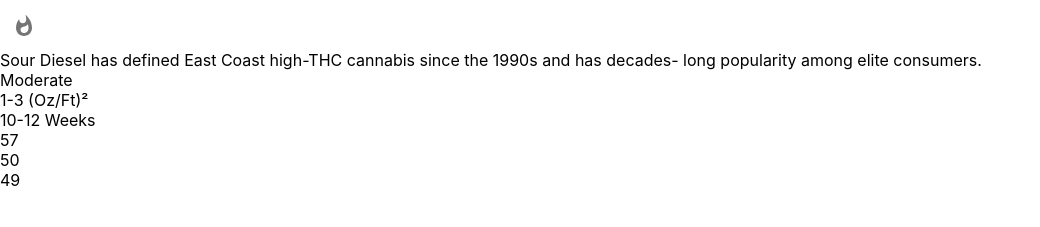
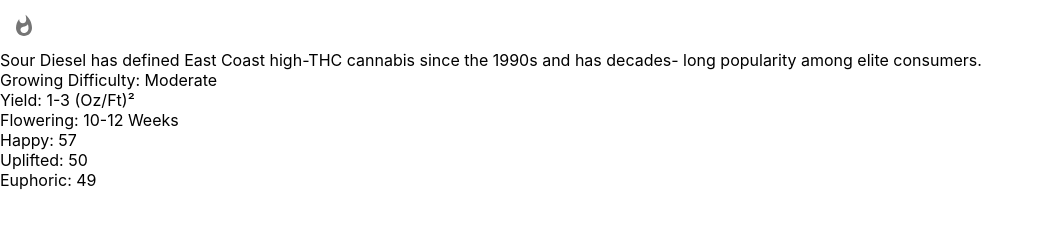
Before and after one commit to ryanmeinzer/colliebuddz, a React (Create React App) app in the folder colliebuddz/: page / in a window 1280 px wide. Shown: the part 135-362 px from the top of the page, without its empty margins (0-1040 px from the left). Built offline with nearby package versions, Linux system fonts and the light colour scheme; no server answers; the HTML template or start-up script is replaced by a standard one.

Commit message:
added titles to all fields and capitalized respectively

```diff
--- a/colliebuddz/src/BusinessStats.js
+++ b/colliebuddz/src/BusinessStats.js
@@ -2,11 +2,11 @@
 
     console.log(props)
     return (
-        <>
-            <div>{props.data.difficulty}</div>
-            <div>{props.data.yield}</div>
-            <div>{props.data.flowering}</div>
-        </>
+        <div>
+            <div>Growing Difficulty: {props.data.difficulty}</div>
+            <div>Yield: {props.data.yield}</div>
+            <div>Flowering: {props.data.flowering}</div>
+        </div>
     )
 }
 
--- a/colliebuddz/src/ConsumerStats.js
+++ b/colliebuddz/src/ConsumerStats.js
@@ -1,12 +1,11 @@
 const ConsumerStats = (props) => {
 
-    console.log(props)
     return (
-        <>
-            <div>{Object.values(props.data)[0]}</div>
-            <div>{Object.values(props.data)[1]}</div>
-            <div>{Object.values(props.data)[2]}</div>
-        </>
+        <div>
+            <div>{Object.keys(props.data)[0][0].toUpperCase() + Object.keys(props.data)[0].substring(1)}: {Object.values(props.data)[0]}</div>
+            <div>{Object.keys(props.data)[1][0].toUpperCase() + Object.keys(props.data)[1].substring(1)}: {Object.values(props.data)[1]}</div>
+            <div>{Object.keys(props.data)[2][0].toUpperCase() + Object.keys(props.data)[2].substring(1)}: {Object.values(props.data)[2]}</div>
+        </div>
     )
 }
 
```
